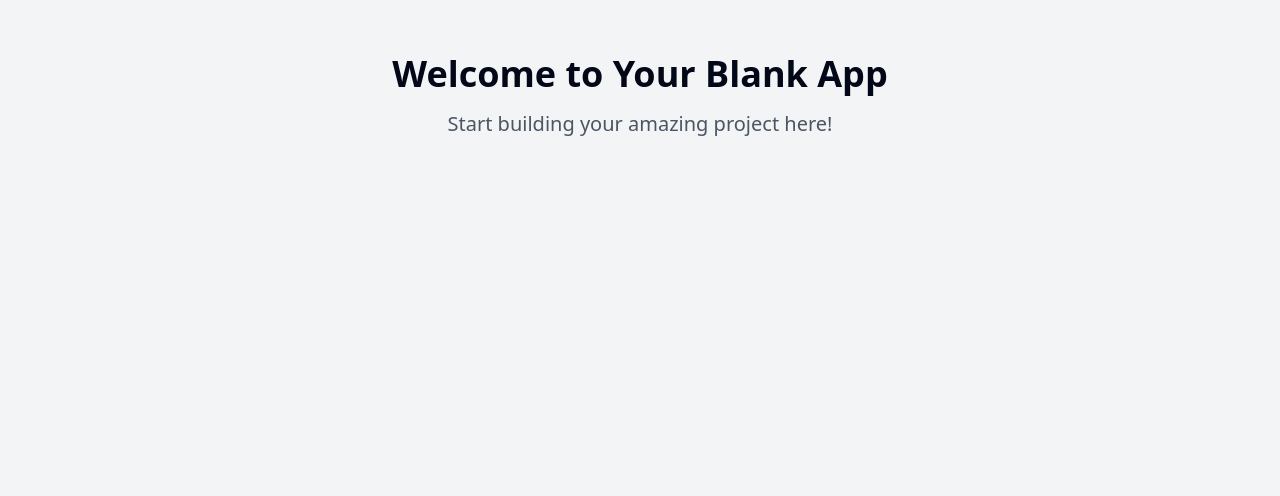
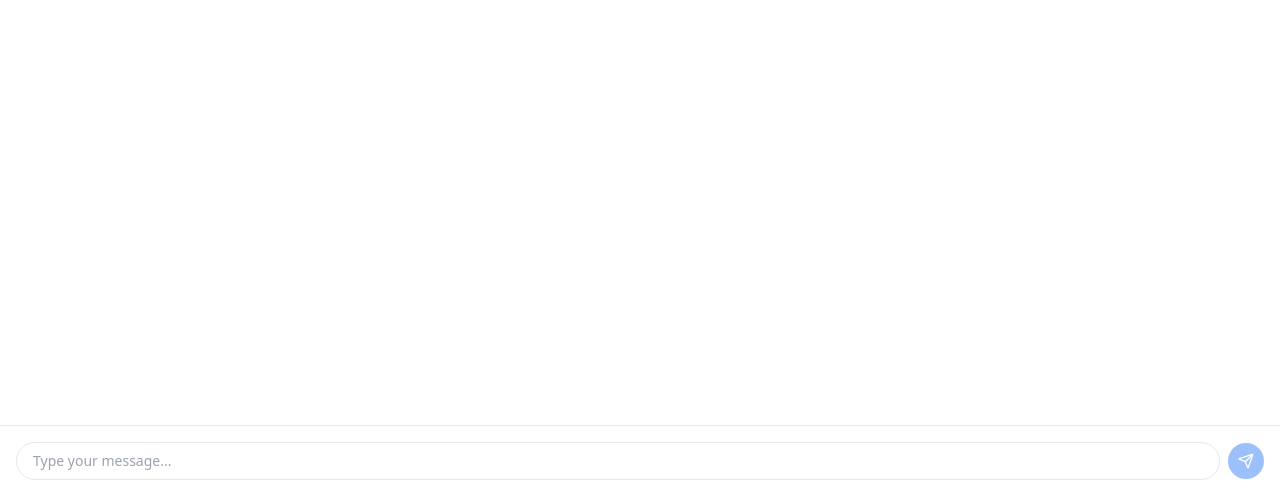
Before and after one commit to danirolopes/hackathon-elevenlabs-app, a React (Vite) app: page / in a window 1280 px wide. Shown: the part 304-800 px from the top of the page. Built offline with nearby package versions, Linux system fonts and the light colour scheme.

Commit message:
Implement AI agent app
This commit implements a basic application for an AI agent.  Further details on specific features and implementation are not included in this commit message.

```diff
--- /dev/null
+++ b/src/components/Chat.tsx
@@ -0,0 +1,64 @@
+
+import { useState } from "react";
+import { Message } from "./Message";
+import { ChatInput } from "./ChatInput";
+import { useToast } from "@/hooks/use-toast";
+
+interface Message {
+  id: string;
+  content: string;
+  isAi: boolean;
+}
+
+export const Chat = () => {
+  const [messages, setMessages] = useState<Message[]>([]);
+  const [isLoading, setIsLoading] = useState(false);
+  const { toast } = useToast();
+
+  const handleSendMessage = async (content: string) => {
+    if (isLoading) return;
+
+    const userMessage: Message = {
+      id: Date.now().toString(),
+      content,
+      isAi: false,
+    };
+
+    setMessages((prev) => [...prev, userMessage]);
+    setIsLoading(true);
+
+    try {
+      // Simulated AI response
+      await new Promise((resolve) => setTimeout(resolve, 1000));
+      const aiMessage: Message = {
+        id: (Date.now() + 1).toString(),
+        content: "I'm your AI assistant. How can I help you today?",
+        isAi: true,
+      };
+      setMessages((prev) => [...prev, aiMessage]);
+    } catch (error) {
+      toast({
+        title: "Error",
+        description: "Failed to send message. Please try again.",
+        variant: "destructive",
+      });
+    } finally {
+      setIsLoading(false);
+    }
+  };
+
+  return (
+    <div className="flex h-screen flex-col bg-white">
+      <div className="flex-1 space-y-4 overflow-y-auto p-4">
+        {messages.map((message) => (
+          <Message
+            key={message.id}
+            content={message.content}
+            isAi={message.isAi}
+          />
+        ))}
+      </div>
+      <ChatInput onSend={handleSendMessage} disabled={isLoading} />
+    </div>
+  );
+};
--- /dev/null
+++ b/src/components/ChatInput.tsx
@@ -0,0 +1,43 @@
+
+import { useState } from "react";
+import { Send } from "lucide-react";
+
+interface ChatInputProps {
+  onSend: (message: string) => void;
+  disabled?: boolean;
+}
+
+export const ChatInput = ({ onSend, disabled }: ChatInputProps) => {
+  const [message, setMessage] = useState("");
+
+  const handleSubmit = (e: React.FormEvent) => {
+    e.preventDefault();
+    if (message.trim()) {
+      onSend(message);
+      setMessage("");
+    }
+  };
+
+  return (
+    <form
+      onSubmit={handleSubmit}
+      className="flex w-full items-center gap-2 border-t bg-white/80 px-4 py-4 backdrop-blur-sm"
+    >
+      <input
+        type="text"
+        value={message}
+        onChange={(e) => setMessage(e.target.value)}
+        placeholder="Type your message..."
+        className="flex-1 rounded-full border border-gray-200 bg-white px-4 py-2 text-sm outline-none transition-all focus:border-blue-500"
+        disabled={disabled}
+      />
+      <button
+        type="submit"
+        disabled={disabled || !message.trim()}
+        className="flex h-9 w-9 items-center justify-center rounded-full bg-blue-500 text-white transition-all hover:bg-blue-600 disabled:opacity-50"
+      >
+        <Send className="h-4 w-4" />
+      </button>
+    </form>
+  );
+};
--- /dev/null
+++ b/src/components/Message.tsx
@@ -0,0 +1,29 @@
+
+import { cn } from "@/lib/utils";
+
+interface MessageProps {
+  content: string;
+  isAi?: boolean;
+}
+
+export const Message = ({ content, isAi = false }: MessageProps) => {
+  return (
+    <div
+      className={cn(
+        "flex w-full animate-fade-in",
+        isAi ? "justify-start" : "justify-end"
+      )}
+    >
+      <div
+        className={cn(
+          "max-w-[80%] rounded-2xl px-4 py-3 text-sm shadow-sm transition-all",
+          isAi
+            ? "bg-gray-100 text-gray-800"
+            : "bg-blue-500 text-white"
+        )}
+      >
+        {content}
+      </div>
+    </div>
+  );
+};
--- a/src/pages/Index.tsx
+++ b/src/pages/Index.tsx
@@ -1,12 +1,10 @@
-// Update this page (the content is just a fallback if you fail to update the page)
+
+import { Chat } from "@/components/Chat";
 
 const Index = () => {
   return (
-    <div className="min-h-screen flex items-center justify-center bg-gray-100">
-      <div className="text-center">
-        <h1 className="text-4xl font-bold mb-4">Welcome to Your Blank App</h1>
-        <p className="text-xl text-gray-600">Start building your amazing project here!</p>
-      </div>
+    <div className="min-h-screen w-full bg-gray-50">
+      <Chat />
     </div>
   );
 };
--- a/tailwind.config.ts
+++ b/tailwind.config.ts
@@ -1,3 +1,4 @@
+
 import type { Config } from "tailwindcss";
 
 export default {
@@ -12,85 +13,72 @@ export default {
   theme: {
     container: {
       center: true,
-			padding: '2rem',
+      padding: "2rem",
       screens: {
-				'2xl': '1400px'
-			}
+        "2xl": "1400px",
+      },
     },
     extend: {
       colors: {
-				border: 'hsl(var(--border))',
-				input: 'hsl(var(--input))',
-				ring: 'hsl(var(--ring))',
-				background: 'hsl(var(--background))',
-				foreground: 'hsl(var(--foreground))',
+        border: "hsl(var(--border))",
+        input: "hsl(var(--input))",
+        ring: "hsl(var(--ring))",
+        background: "hsl(var(--background))",
+        foreground: "hsl(var(--foreground))",
         primary: {
-					DEFAULT: 'hsl(var(--primary))',
-					foreground: 'hsl(var(--primary-foreground))'
+          DEFAULT: "hsl(var(--primary))",
+          foreground: "hsl(var(--primary-foreground))",
         },
         secondary: {
-					DEFAULT: 'hsl(var(--secondary))',
-					foreground: 'hsl(var(--secondary-foreground))'
+          DEFAULT: "hsl(var(--secondary))",
+          foreground: "hsl(var(--secondary-foreground))",
         },
         destructive: {
-					DEFAULT: 'hsl(var(--destructive))',
-					foreground: 'hsl(var(--destructive-foreground))'
+          DEFAULT: "hsl(var(--destructive))",
+          foreground: "hsl(var(--destructive-foreground))",
         },
         muted: {
-					DEFAULT: 'hsl(var(--muted))',
-					foreground: 'hsl(var(--muted-foreground))'
+          DEFAULT: "hsl(var(--muted))",
+          foreground: "hsl(var(--muted-foreground))",
         },
         accent: {
-					DEFAULT: 'hsl(var(--accent))',
-					foreground: 'hsl(var(--accent-foreground))'
+          DEFAULT: "hsl(var(--accent))",
+          foreground: "hsl(var(--accent-foreground))",
         },
         popover: {
-					DEFAULT: 'hsl(var(--popover))',
-					foreground: 'hsl(var(--popover-foreground))'
+          DEFAULT: "hsl(var(--popover))",
+          foreground: "hsl(var(--popover-foreground))",
         },
         card: {
-					DEFAULT: 'hsl(var(--card))',
-					foreground: 'hsl(var(--card-foreground))'
+          DEFAULT: "hsl(var(--card))",
+          foreground: "hsl(var(--card-foreground))",
         },
-				sidebar: {
-					DEFAULT: 'hsl(var(--sidebar-background))',
-					foreground: 'hsl(var(--sidebar-foreground))',
-					primary: 'hsl(var(--sidebar-primary))',
-					'primary-foreground': 'hsl(var(--sidebar-primary-foreground))',
-					accent: 'hsl(var(--sidebar-accent))',
-					'accent-foreground': 'hsl(var(--sidebar-accent-foreground))',
-					border: 'hsl(var(--sidebar-border))',
-					ring: 'hsl(var(--sidebar-ring))'
-				}
-			},
-			borderRadius: {
-				lg: 'var(--radius)',
-				md: 'calc(var(--radius) - 2px)',
-				sm: 'calc(var(--radius) - 4px)'
       },
       keyframes: {
-				'accordion-down': {
-					from: {
-						height: '0'
+        "accordion-down": {
+          from: { height: "0" },
+          to: { height: "var(--radix-accordion-content-height)" },
         },
-					to: {
-						height: 'var(--radix-accordion-content-height)'
-					}
+        "accordion-up": {
+          from: { height: "var(--radix-accordion-content-height)" },
+          to: { height: "0" },
         },
-				'accordion-up': {
-					from: {
-						height: 'var(--radix-accordion-content-height)'
+        "fade-in": {
+          "0%": { opacity: "0", transform: "translateY(10px)" },
+          "100%": { opacity: "1", transform: "translateY(0)" },
         },
-					to: {
-						height: '0'
-					}
-				}
+        "fade-out": {
+          "0%": { opacity: "1", transform: "translateY(0)" },
+          "100%": { opacity: "0", transform: "translateY(10px)" },
+        },
       },
       animation: {
-				'accordion-down': 'accordion-down 0.2s ease-out',
-				'accordion-up': 'accordion-up 0.2s ease-out'
-			}
-		}
+        "accordion-down": "accordion-down 0.2s ease-out",
+        "accordion-up": "accordion-up 0.2s ease-out",
+        "fade-in": "fade-in 0.3s ease-out",
+        "fade-out": "fade-out 0.3s ease-out",
+      },
+    },
   },
   plugins: [require("tailwindcss-animate")],
 } satisfies Config;
```
Lines whose indentation alone changed are shown as unchanged.
